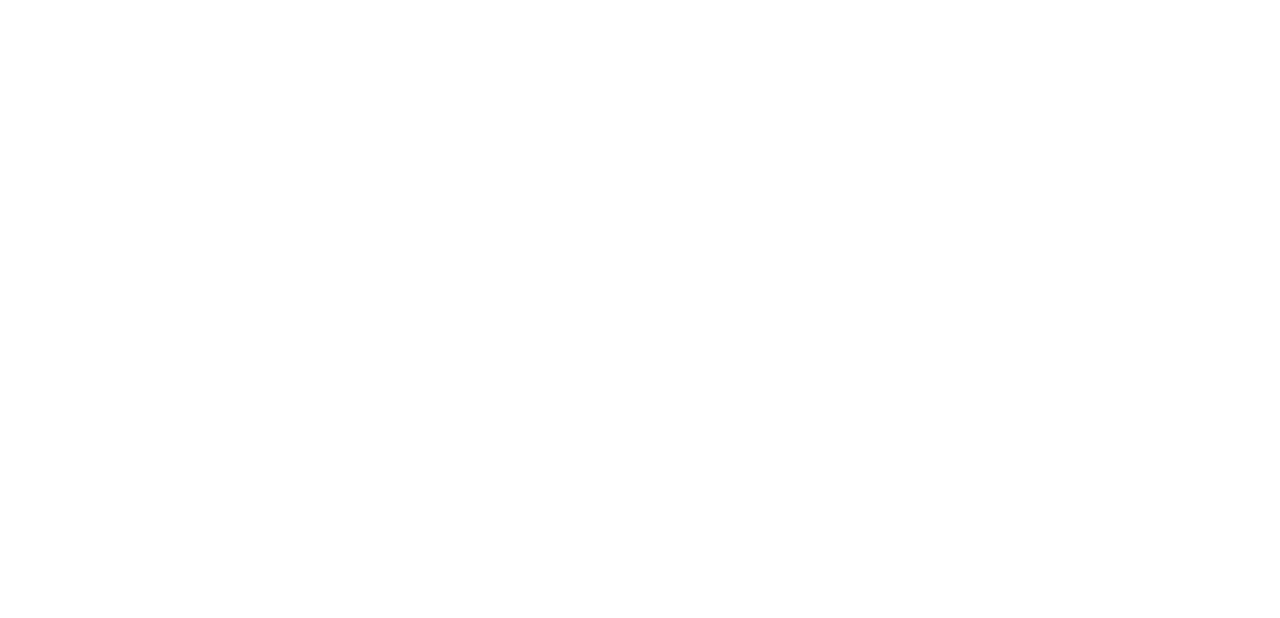
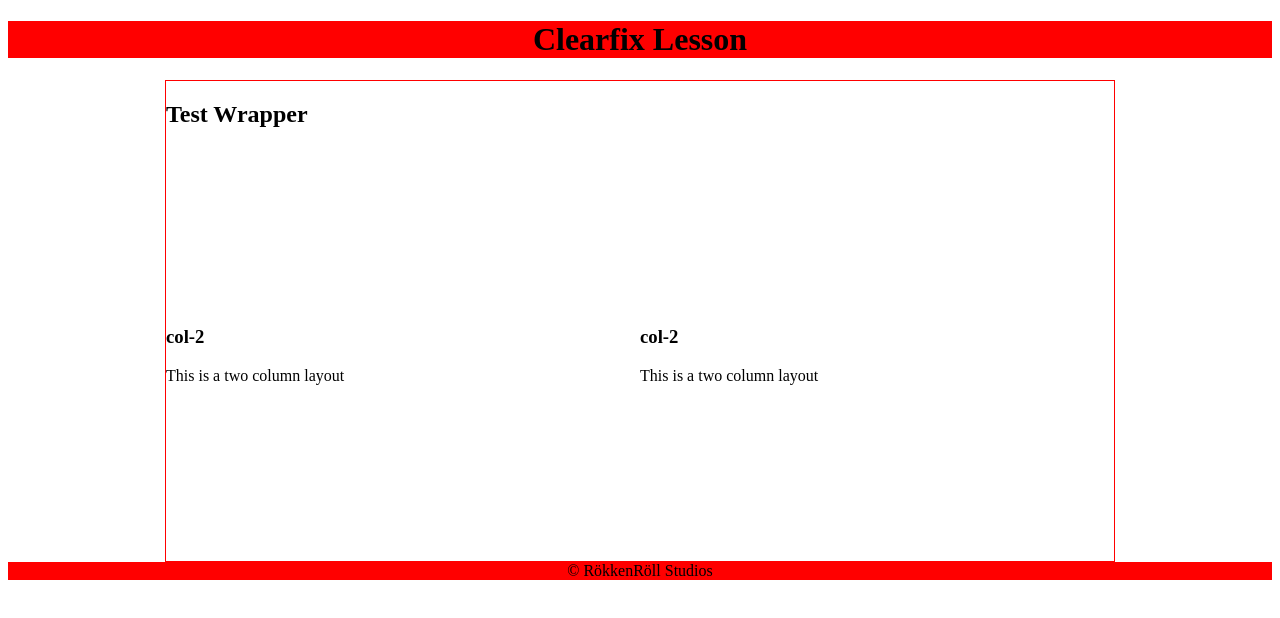
Before and after one commit to fora0027/HtmlCssLayout, a plain HTML site: page clearfix/index.html in a window 1280 px wide. Drawn offline with Linux system fonts and the light colour scheme.

Commit message:
Clearfix Lesson

```diff
--- /dev/null
+++ b/clearfix/css/style.css
@@ -0,0 +1,34 @@
+*{
+    box-sizing: border-box; /*Makes browser self correct border/margin/padding*/
+}
+
+.clearfix:after {
+   content: " "; /* Older browser do not support empty content */
+   visibility: hidden;
+   display: block;
+   height: 0;
+   clear: both;
+}
+
+.wrapper{
+    max-width: 950px;
+    margin: 0 auto;
+    border: 1px solid red;
+    }
+header, footer{
+    background: red;
+    text-align: center;
+    }
+
+/*Grid Styles*/
+
+.col-2{
+    margin: 10rem 0;
+}
+
+@media screen and (min-width: 600px){
+    .col-2{
+        width: 50%;
+        float: left;
+    }
+}
--- a/clearfix/index.html
+++ b/clearfix/index.html
@@ -1,12 +1,33 @@
 <!DOCTYPE html>
-<html lang="">
+<html lang="en">
 <head>
     <meta charset="UTF-8">
     <meta name="viewport" content="width=device-width, initial-scale=1.0">
-    <title>HTML CSS Layout</title>
+    <title>Clearfix</title>
+    <link rel="stylesheet" href="css/style.css">
 </head>
 
 <body>
-
+    <header>
+    <h1>Clearfix Lesson</h1>
+    </header>
+        <div class="wrapper">
+            <h2>Test Wrapper</h2>
+            <section class="col-container clearfix">
+                <div class="col-2">
+                        <article class="sub-article">
+                            <h3>col-2</h3>
+                            <p>This is a two column layout</p>
+                        </article>
+                </div>
+                 <div class="col-2">
+                        <article class="sub-article">
+                            <h3>col-2</h3>
+                            <p>This is a two column layout</p>
+                        </article>
+                </div>
+            </section>
+        </div>
+    <footer>&copy RökkenRöll Studios</footer>
 </body>
 </html>
```
